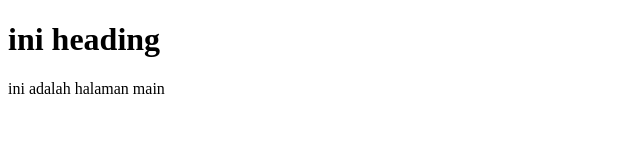
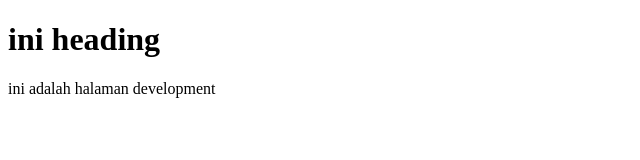
Before and after one commit to Priyan-Fadhil-Supriyadi/go_priyan-fadhil-supriyadi, a plain HTML site: page 2_Version Control and Branch Management (Git)/praktikum/index.html in a window 1280 px wide. Shown: the full height of the page, 0-640 px from the left. Drawn offline with Linux system fonts and the light colour scheme.

Commit message:
melakukan pull dari branch main

```diff
--- a/2_Version Control and Branch Management (Git)/praktikum/index.html
+++ b/2_Version Control and Branch Management (Git)/praktikum/index.html
@@ -8,6 +8,6 @@
 </head>
 <body>
     <h1>ini heading</h1>
-    <p>ini adalah halaman main</p>
+    <p>ini adalah halaman development</p>
 </body>
 </html>
```
Also changed, not shown: 2_Version Control and Branch Management (Git)/screenshots/ss soal 03 Pull.PNG (added).
